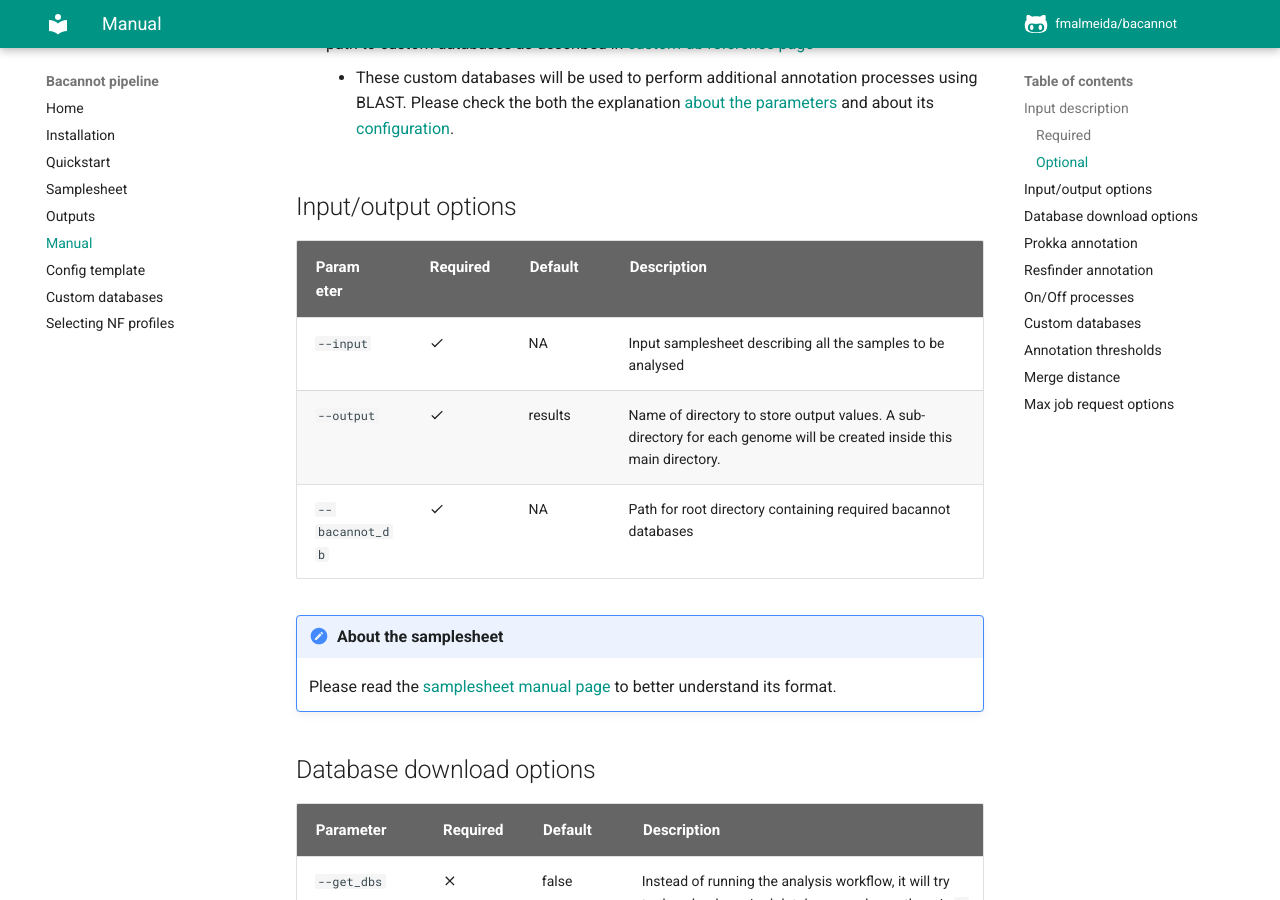
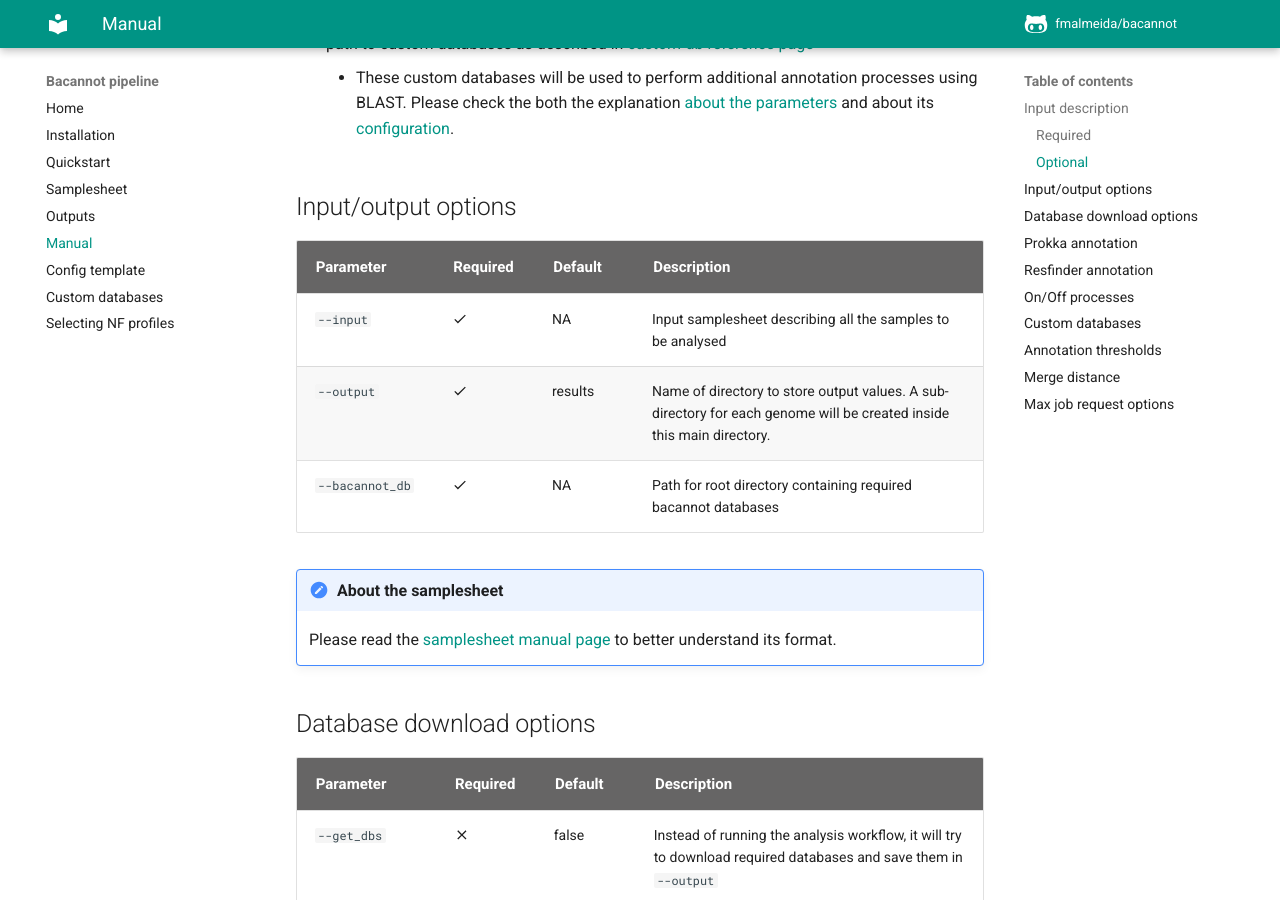
Before and after one commit to fmalmeida/bacannot, an MkDocs documentation site: the page built from docs/manual.md, in a window 1280 px wide and 900 px high, scrolled down 903 px. Built offline with MkDocs 1.6.1 and Material for MkDocs 9.7.7, drawn with Linux system fonts in a browser that asks for light colours; comment, search, counter and statistics services are not loaded.

Commit message:
Update manual.md

```diff
--- a/docs/manual.md
+++ b/docs/manual.md
@@ -29,7 +29,7 @@
 
 ## Input/output options
 
-| <div style="width:50px">Parameter</div> | Required | Default | Description |
+| <div style="width:100px">Parameter</div> | Required | Default | Description |
 | :-------------------------------------- | :------- | :------ | :---------- |
 | `--input`  | :material-check: | NA      | Input samplesheet describing all the samples to be analysed |
 | `--output` | :material-check: | results |  Name of directory to store output values. A sub-directory for each genome will be created inside this main directory. |
@@ -41,7 +41,7 @@
 
 ## Database download options
 
-| <div style="width:80px">Parameter</div> | Required | Default | Description |
+| <div style="width:100px">Parameter</div> | Required | Default | Description |
 | :-------------------------------------- | :------- | :------ | :---------- |
 | `--get_dbs`  | :material-close: | false | Instead of running the analysis workflow, it will try to download required databases and save them in `--output` |
 | `--force_update` | :material-close: | false | Instead of only downloading missing databases, download everything again and overwrite. |
```
